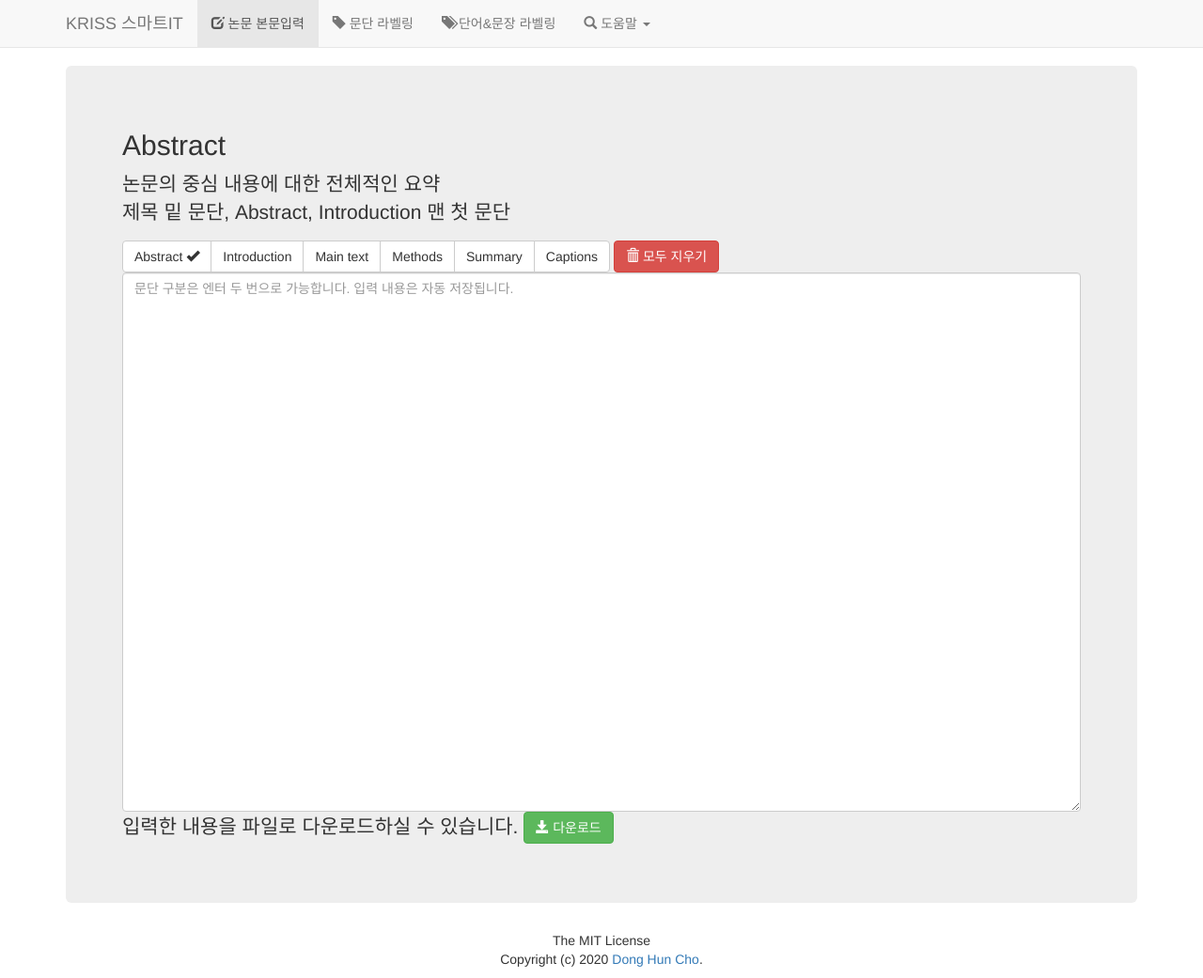
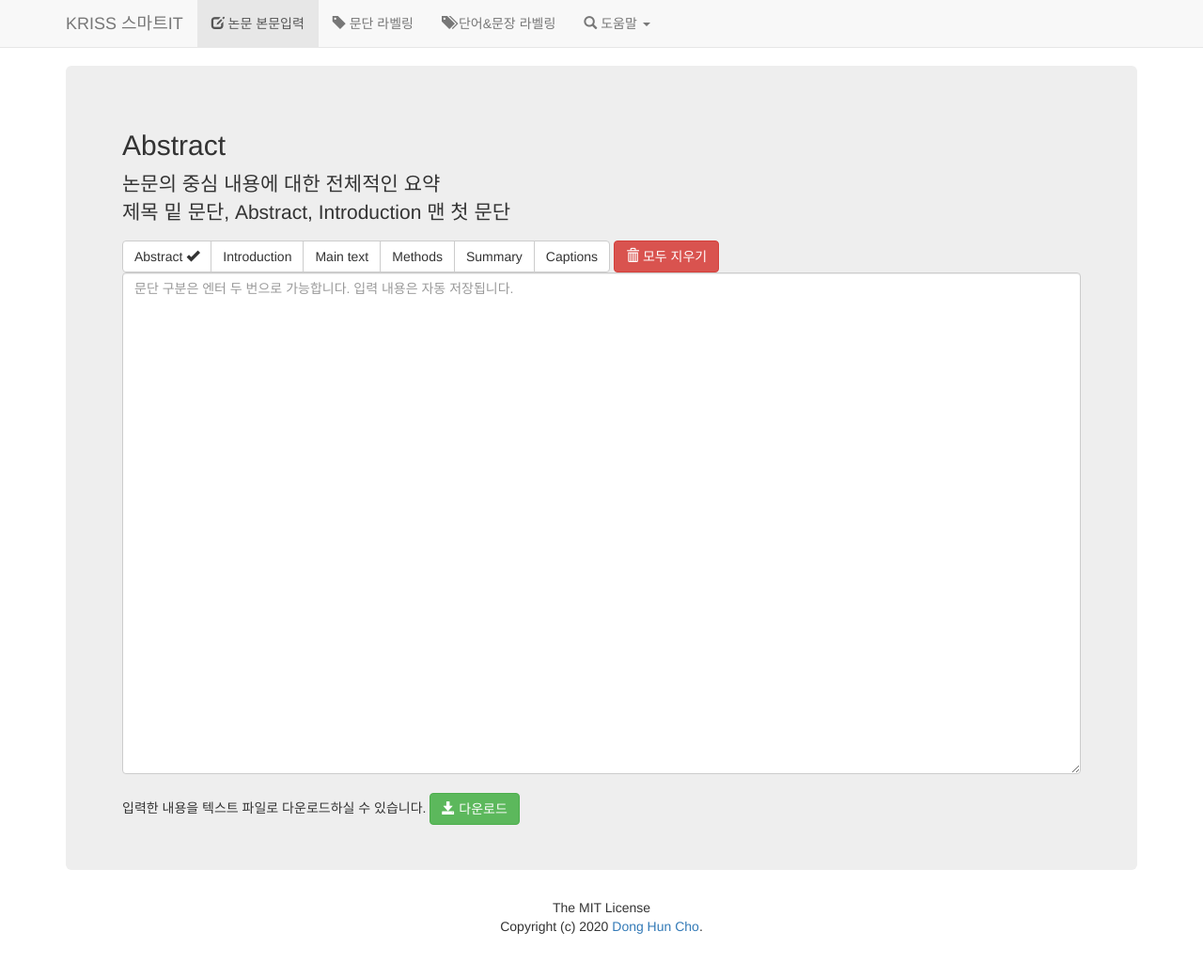
Before and after one commit to johun204/johun204.github.io, a Jekyll site: the page kriss/input.html, which Jekyll copies as it is, in a window 1280 px wide and 1041 px high. Shown: the whole window at 94% size. Built offline with Jekyll 4.4.1, drawn with Linux system fonts in a browser that asks for light colours.

Commit message:
Add files via upload

```diff
--- a/kriss/input.html
+++ b/kriss/input.html
@@ -55,13 +55,13 @@
           <button type="button" class="btn btn-default" id="Btn_Captions" onclick="LoadText(5)">Captions</button>
         </div>
         <button type="button" class="btn btn-danger" onclick="AllClear();"><span class="glyphicon glyphicon-trash" aria-hidden="true"></span> 모두 지우기</button>
-        <textarea class="form-control" id="Textarea_Abstract" rows="28" onchange="AutoSave(this)" placeholder="문단 구분은 엔터 두 번으로 가능합니다. 입력 내용은 자동 저장됩니다."></textarea>
-        <textarea class="form-control" id="Textarea_Introduction" rows="28" onchange="AutoSave(this)" placeholder="문단 구분은 엔터 두 번으로 가능합니다. 입력 내용은 자동 저장됩니다."></textarea>
-        <textarea class="form-control" id="Textarea_Main" rows="28" onchange="AutoSave(this)" placeholder="문단 구분은 엔터 두 번으로 가능합니다. 입력 내용은 자동 저장됩니다."></textarea>
-        <textarea class="form-control" id="Textarea_Methods" rows="28" onchange="AutoSave(this)" placeholder="문단 구분은 엔터 두 번으로 가능합니다. 입력 내용은 자동 저장됩니다."></textarea>
-        <textarea class="form-control" id="Textarea_Summary" rows="28" onchange="AutoSave(this)" placeholder="문단 구분은 엔터 두 번으로 가능합니다. 입력 내용은 자동 저장됩니다."></textarea>
-        <textarea class="form-control" id="Textarea_Captions" rows="28" onchange="AutoSave(this)" placeholder="문단 구분은 엔터 두 번으로 가능합니다. 입력 내용은 자동 저장됩니다."></textarea>
-        <p>입력한 내용을 파일로 다운로드하실 수 있습니다. <button type="button" class="btn btn-success" onclick="saveToFile();"><span class="glyphicon glyphicon-save" aria-hidden="true"></span> 다운로드</button></p>
+        <textarea class="form-control" id="Textarea_Abstract" rows="26" onchange="AutoSave(this)" placeholder="문단 구분은 엔터 두 번으로 가능합니다. 입력 내용은 자동 저장됩니다."></textarea>
+        <textarea class="form-control" id="Textarea_Introduction" rows="26" onchange="AutoSave(this)" placeholder="문단 구분은 엔터 두 번으로 가능합니다. 입력 내용은 자동 저장됩니다."></textarea>
+        <textarea class="form-control" id="Textarea_Main" rows="26" onchange="AutoSave(this)" placeholder="문단 구분은 엔터 두 번으로 가능합니다. 입력 내용은 자동 저장됩니다."></textarea>
+        <textarea class="form-control" id="Textarea_Methods" rows="26" onchange="AutoSave(this)" placeholder="문단 구분은 엔터 두 번으로 가능합니다. 입력 내용은 자동 저장됩니다."></textarea>
+        <textarea class="form-control" id="Textarea_Summary" rows="26" onchange="AutoSave(this)" placeholder="문단 구분은 엔터 두 번으로 가능합니다. 입력 내용은 자동 저장됩니다."></textarea>
+        <textarea class="form-control" id="Textarea_Captions" rows="26" onchange="AutoSave(this)" placeholder="문단 구분은 엔터 두 번으로 가능합니다. 입력 내용은 자동 저장됩니다."></textarea>
+        <br>입력한 내용을 텍스트 파일로 다운로드하실 수 있습니다. <button type="button" class="btn btn-success" onclick="saveToFile();"><span class="glyphicon glyphicon-save" aria-hidden="true"></span> 다운로드</button>
       </div>
     </div> <!-- /container -->
     <footer class="footer">
```
